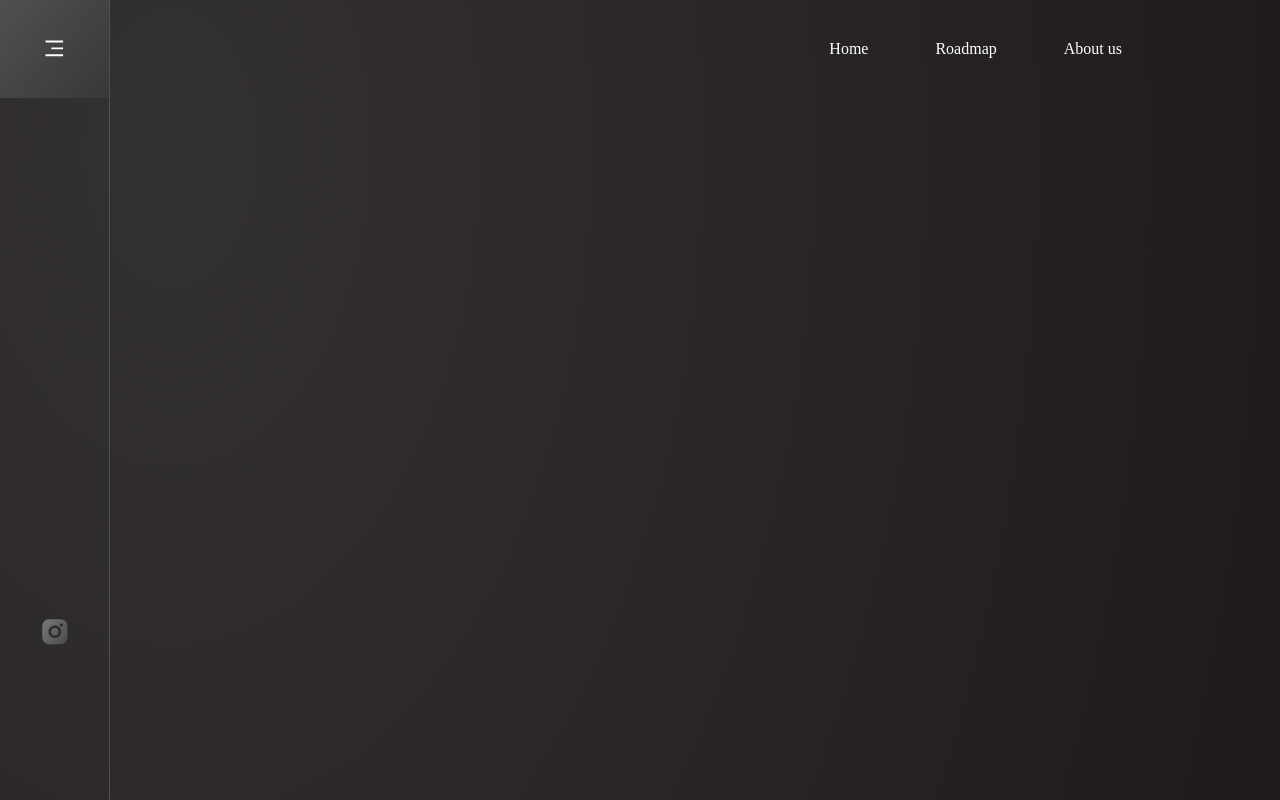
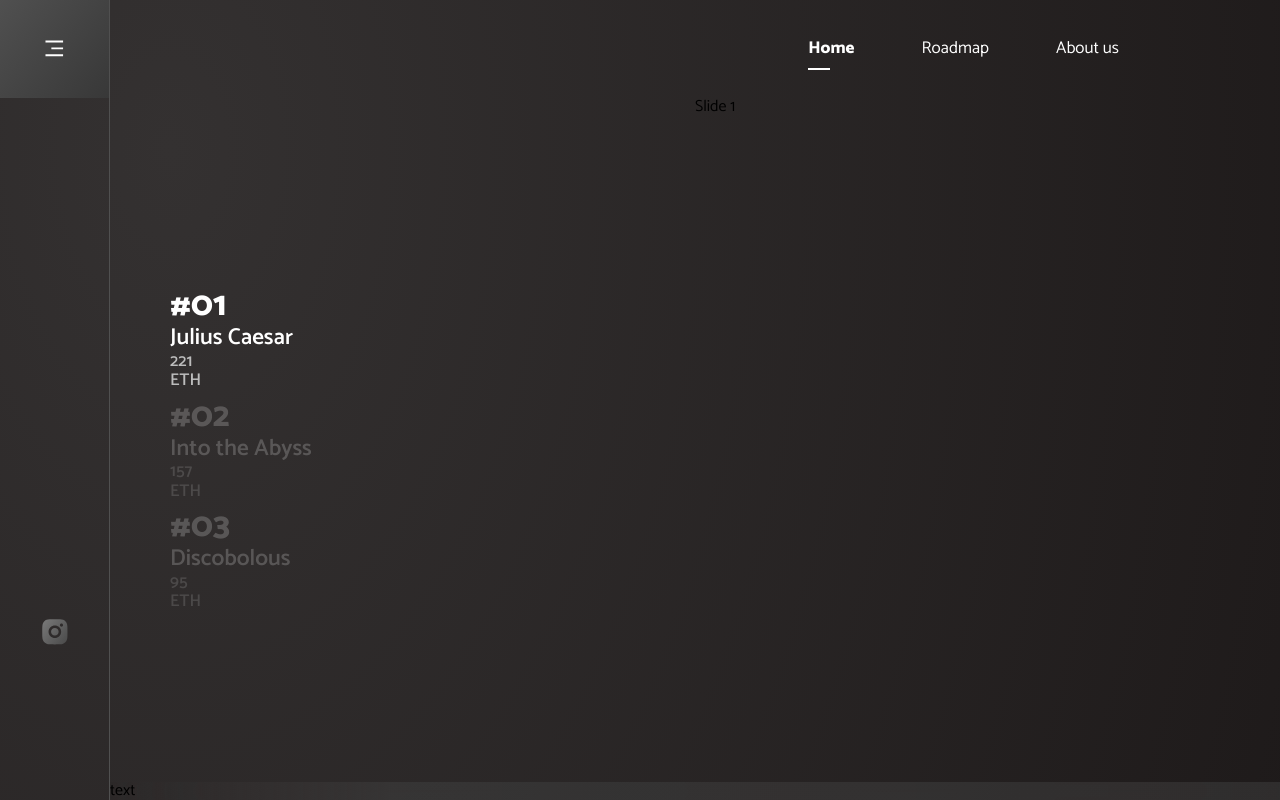
Before and after one commit to Taras198700/auxpo, a plain HTML site: page index.html in a window 1280 px wide. Drawn offline with nearby package versions, Linux system fonts and the light colour scheme; a web font is replaced by a local one.

Commit message:
Add new block and style

```diff
--- a/index.html
+++ b/index.html
@@ -1,40 +1,115 @@
 <!DOCTYPE html>
 <html lang="en">
   <head>
-    <meta charset="UTF-8">
-    <meta http-equiv="X-UA-Compatible" content="IE=edge">
-    <meta name="viewport" content="width=device-width, initial-scale=1.0">
+    <meta charset="UTF-8" />
+    <meta http-equiv="X-UA-Compatible" content="IE=edge" />
+    <meta name="viewport" content="width=device-width, initial-scale=1.0" />
     <title>Auxpo</title>
-    <link rel="stylesheet" href="style/normalize.min.css">
-    <link rel="stylesheet" href="style/style.css">
+    <link rel="stylesheet" href="style/normalize.min.css" />
+    <link
+      rel="stylesheet"
+      href="https://unpkg.com/swiper@8/swiper-bundle.min.css"
+    />
+    <link rel="stylesheet" href="style/style.css" />
   </head>
   <body>
     <div class="content">
       <div class="content-sidebar">
         <button class="content-sidebar_button"></button>
         <ul class="content-sidebar_list">
-                <li class="content-sidebar_item"><a class="content-sidebar_link
-                    content-sidebar_fb" target="_blank" href="#"></a></li>
-                <li class="content-sidebar_item"><a class="content-sidebar_link
-                    content-sidebar_inst" target="_blank" href="#"></a></li>
-                <li class="content-sidebar_item"><a class="content-sidebar_link
-                    content-sidebar_tvit" target="_blank" href="#"></a></li>
+          <li class="content-sidebar_item">
+            <a
+              class="content-sidebar_link content-sidebar_fb"
+              target="_blank"
+              href="#"
+            ></a>
+          </li>
+          <li class="content-sidebar_item">
+            <a
+              class="content-sidebar_link content-sidebar_inst"
+              target="_blank"
+              href="#"
+            ></a>
+          </li>
+          <li class="content-sidebar_item">
+            <a
+              class="content-sidebar_link content-sidebar_tvit"
+              target="_blank"
+              href="#"
+            ></a>
+          </li>
         </ul>
       </div>
       <header class="content-header">
         <a href="#" class="content-header_logo"></a>
         <nav>
           <ul class="content-header_list">
-                    <li class="content-header_item"><a class="content-header_link active" href="#">Home</a></li>
-                    <li class="content-header_item"><a class="content-header_link" href="#">Roadmap</a></li>
-                    <li class="content-header_item"><a class="content-header_link" href="#">About us</a></li>
-                    <li class="content-header_item"><a class="content-header_link wallet" href="#"></a></li>
+            <li class="content-header_item">
+              <a class="content-header_link active" href="#">Home</a>
+            </li>
+            <li class="content-header_item">
+              <a class="content-header_link" href="#">Roadmap</a>
+            </li>
+            <li class="content-header_item">
+              <a class="content-header_link" href="#">About us</a>
+            </li>
+            <li class="content-header_item">
+              <a class="content-header_link wallet" href="#"></a>
+            </li>
           </ul>
         </nav>
       </header>
       <main class="content-main">
-
+        <div class="swiper mySwiper">
+          <div class="swiper-wrapper">
+            <div class="swiper-slide">
+              <div class="swiper-body">Slide 1</div>
+              <div class="swiper-footer">text</div>
+            </div>
+            <div class="swiper-slide">
+              <div class="swiper-body">Slide 2</div>
+              <div class="swiper-footer">text</div>
+            </div>
+            <div class="swiper-slide">
+              <div class="swiper-body">Slider 3</div>
+              <div class="swiper-footer">text</div>
+            </div>
+          </div>
+          <div class="swiper-pagination"></div>
+        </div>
       </main>
     </div>
+    <script src="https://unpkg.com/swiper@8/swiper-bundle.min.js"></script>
+    <script type="module">
+      var count = ["1", "2", "3"];
+      var art = ["Julius Caesar", "Into the Abyss", "Discobolous"];
+      var price = ["221", "157", "95"];
+      var swiper = new Swiper(".swiper", {
+        direction: "vertical",
+        slidesPerView: 1,
+        spaceBetween: 30,
+        mousewheel: true,
+        pagination: {
+          el: ".swiper-pagination",
+          clickable: true,
+          renderBullet: function (index, className) {
+            return (
+              '<p class="' +
+              className +
+              '">' +
+              ("#0" + count[index]) +
+              '<span class="pagination-art">' +
+              art[index] +
+              "</span>" +
+              '<span class="pagination-price">' +
+              "<span>" +
+              (price[index] + '</span>'+ " " + "ETH") +
+              "</span>" +
+              "</p>"
+            );
+          },
+        },
+      });
+    </script>
   </body>
 </html>
--- a/style/style.css
+++ b/style/style.css
@@ -1,9 +1,16 @@
+@import url("https://fonts.googleapis.com/css2?family=Catamaran:wght@400;500;600;800&family=Caudex:wght@700&family=Orbitron:wght@700&display=swap");
+
 body {
-    background: radial-gradient(98.26% 251.56% at 13.33% 18.61%,
-    #343131 0%, #1D1919 100%)
+  background: radial-gradient(
+    98.26% 251.56% at 13.33% 18.61%,
+    #343131 0%,
+    #1d1919 100%
+  );
+  font-family: "Catamaran", sans-serif;
 }
 
-body, html {
+body,
+html {
   height: 100vh;
 }
 
@@ -12,6 +19,9 @@ body, html {
   grid-template-columns: 110px 1fr;
   grid-template-rows: 98px 1fr;
   height: 100%;
+  /*
+  gap: 60px;
+  */
 }
 
 .content-sidebar {
@@ -98,6 +108,8 @@ body, html {
   display: flex;
   justify-content: space-between;
   align-items: center;
+  padding-right: 70px;
+  padding-left: 60px;
 }
 
 .content-header_logo {
@@ -118,12 +130,39 @@ body, html {
 }
 
 .content-header_item {
-    margin-right: 67px;
+  margin-left: 67px;
+}
+
+.content-header_item:first-child {
+  margin-left: 0;
 }
 
 .content-header_link {
   color: #fff;
   text-decoration: none;
+  font-size: 17px;
+  position: relative;
+}
+
+.content-header_link::after {
+  content: "";
+  width: 22px;
+  height: 2px;
+  background-color: #fff;
+  display: block;
+  bottom: -8px;
+  position: absolute;
+  opacity: 0;
+  transition: 0.3s;
+}
+
+.content-header_link.active {
+  font-weight: 800;
+}
+
+.content-header_link.active::after,
+.content-header_link:hover:after {
+  opacity: 1;
 }
 
 .content-header_link.wallet {
@@ -133,10 +172,78 @@ body, html {
   display: block;
   width: 24px;
   height: 24px;
-
 }
 
 .content-main {
   grid-column: 2/3;
   grid-row: 2/3;
 }
+
+.swiper {
+  height: calc(100vh - 98px);
+  position: relative;
+}
+
+.swiper-wrapper {
+  flex-basis: 500px;
+  position: static;
+}
+
+.swiper-body {
+  margin-left: 50%;
+}
+
+.swiper-pagination-vertical.swiper-pagination-bullets,
+.swiper-vertical > .swiper-pagination-bullets {
+  right: inherit;
+  left: 60px;
+  position: absolute;
+  width: 203px;
+  flex-basis: 203px;
+}
+
+.swiper-pagination-bullets-active {
+  background: transparent;
+}
+
+.swiper-pagination-bullet {
+  background: transparent;
+  width: inherit;
+  height: inherit;
+  text-align: left;
+  font-size: 34px;
+  font-weight: 800;
+  color: #fff;
+}
+
+.swiper-pagination-bullet span {
+  display: block;
+}
+
+.pagination-art {
+    font-size: 23px;
+    font-weight: 600;
+    color: #fff;
+}
+
+.pagination-price {
+    font-size: 17px;
+    font-weight: 600;
+    color: #BCBCBC;
+}
+
+.swiper-footer {
+  position: absolute;
+  background-color: #f00;
+  left: 0;
+  right: 0;
+  bottom: 0;
+  width: 100%;
+  background: linear-gradient(
+    270deg,
+    rgba(66, 66, 66, 0.49) 0%,
+    rgba(66, 66, 66, 0.4753) 76.04%,
+    rgba(66, 66, 66, 0) 100%
+  );
+  backdrop-filter: blur(47.2917px);
+}
```
Lines whose indentation alone changed are shown as unchanged.
